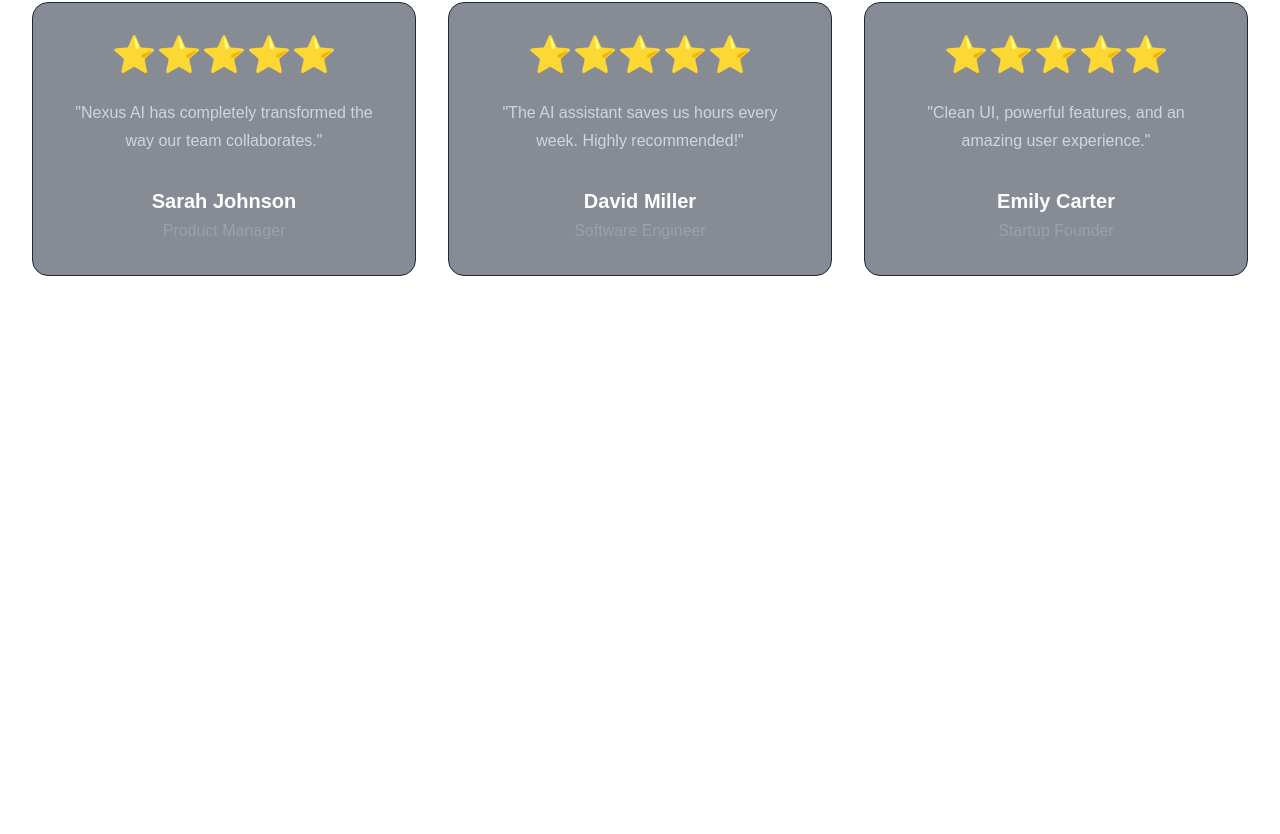
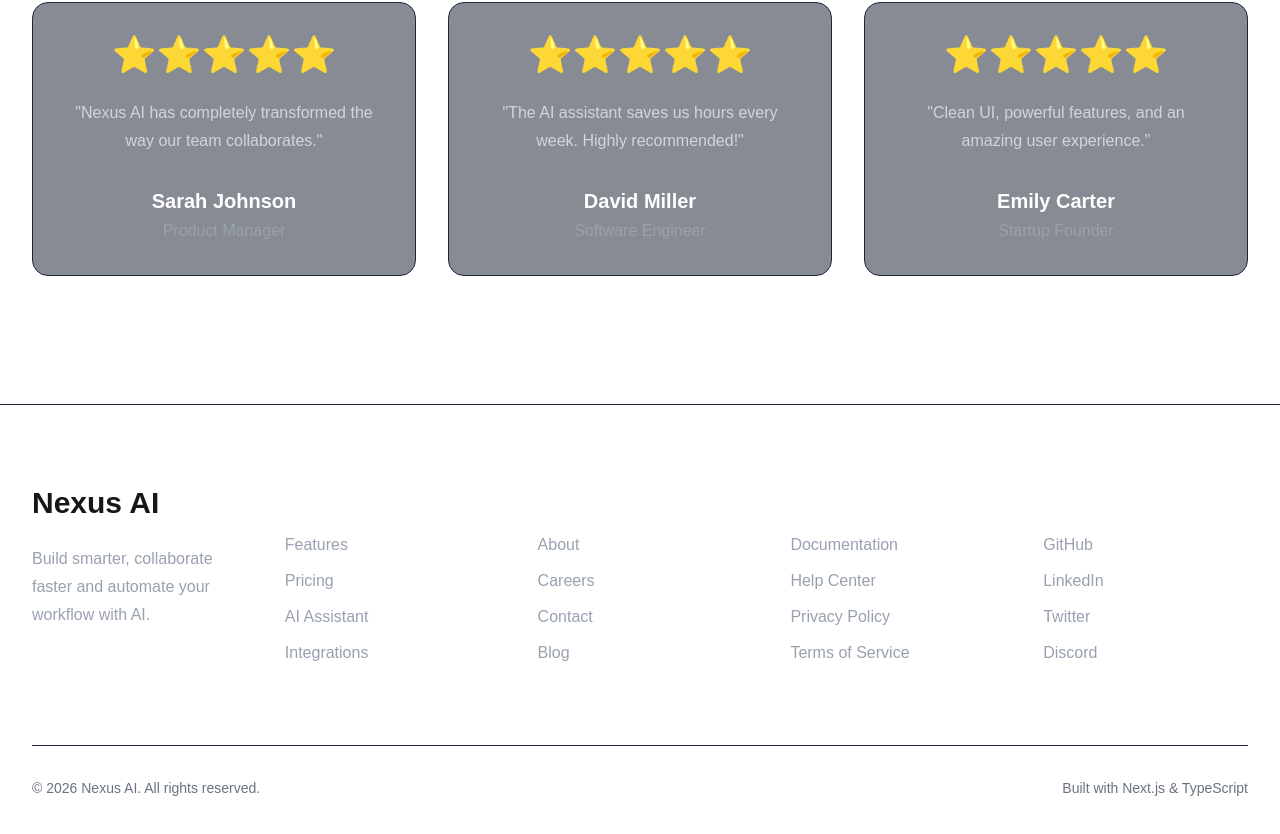
Before and after one commit to Spidamayank/Nexus-AI-SaaS, a Next.js app: page / in a window 1280 px wide. Shown: the part 3234-4068 px from the top of the page. Before the commit the page ends 3638 px from the top, so only its background shows below. Built offline with nearby package versions, Linux system fonts and the light colour scheme.

Commit message:
feat: complete modern SaaS landing page

```diff
--- a/app/components/home/Footer.tsx
+++ b/app/components/home/Footer.tsx
@@ -0,0 +1,90 @@
+export default function Footer() {
+  return (
+    <footer className="border-t border-gray-800 py-20">
+        <div className="max-w-7xl mx-auto px-8">
+            <div className="grid grid-cols-5 gap-12">
+                <div>
+                    <h2 className="text-3xl font-bold">
+                        Nexus AI
+                    </h2>
+
+                    <p className="mt-6 leading-7 text-gray-400">
+                        Build smarter, collaborate faster and
+                        automate your workflow with AI.
+                    </p>
+                </div>
+                <div>
+                    <h3 className="font-semibold text-white">
+                        Product
+                    </h3>
+
+                    <ul className="mt-6 space-y-3 text-gray-400">
+                        <li className="cursor-pointer transition-colors duration-300 hover:text-white">
+                            Features
+                        </li>
+                        <li className="cursor-pointer transition-colors duration-300 hover:text-white">
+                            Pricing
+                        </li>
+                        <li className="cursor-pointer transition-colors duration-300 hover:text-white">
+                            AI Assistant
+                        </li>
+                        <li className="cursor-pointer transition-colors duration-300 hover:text-white">
+                            Integrations
+                        </li>
+                    </ul>
+                </div>
+
+                <div>
+                    <h3 className="font-semibold text-white">
+                        Company
+                    </h3>
+
+                    <ul className="mt-6 space-y-3 text-gray-400">
+                        <li className="cursor-pointer transition-colors duration-300 hover:text-white">About</li>
+                        <li className="cursor-pointer transition-colors duration-300 hover:text-white">Careers</li>
+                        <li className="cursor-pointer transition-colors duration-300 hover:text-white">Contact</li>
+                        <li className="cursor-pointer transition-colors duration-300 hover:text-white">Blog</li>
+                    </ul>
+                </div>
+
+                <div>
+                    <h3 className="font-semibold text-white">
+                        Resources
+                    </h3>
+
+                    <ul className="mt-6 space-y-3 text-gray-400">
+                        <li className="cursor-pointer transition-colors duration-300 hover:text-white">Documentation</li>
+                        <li className="cursor-pointer transition-colors duration-300 hover:text-white">Help Center</li>
+                        <li className="cursor-pointer transition-colors duration-300 hover:text-white">Privacy Policy</li>
+                        <li className="cursor-pointer transition-colors duration-300 hover:text-white">Terms of Service</li>
+                    </ul>
+                </div>
+
+                <div>
+                    <h3 className="font-semibold text-white">
+                        Connect
+                    </h3>
+
+                    <ul className="mt-6 space-y-3 text-gray-400">
+                        <li className="cursor-pointer transition-colors duration-300 hover:text-white">GitHub</li>
+                        <li className="cursor-pointer transition-colors duration-300 hover:text-white">LinkedIn</li>
+                        <li className="cursor-pointer transition-colors duration-300 hover:text-white">Twitter</li>
+                        <li className="cursor-pointer transition-colors duration-300 hover:text-white">Discord</li>
+                    </ul>
+                </div>
+            </div>
+            <div className="mt-20 border-t border-gray-800 pt-8">
+                <div className="flex items-center justify-between">
+                    <p className="text-sm text-gray-500">
+                        © 2026 Nexus AI. All rights reserved.
+                    </p>
+
+                    <p className="text-sm text-gray-500">
+                        Built with Next.js & TypeScript
+                    </p>
+                </div>
+            </div>
+        </div>
+    </footer>
+  );
+}
--- a/app/page.tsx
+++ b/app/page.tsx
@@ -3,6 +3,8 @@
 import Features from "./components/home/Features";
 import Pricing from "./components/home/Pricing";
 import Testimonials from "./components/home/Testimonials";
+import Footer from "./components/home/Footer";
+
 export default function Home() {
   return (
     <main className="pt-24">
@@ -11,6 +13,7 @@
       <Features />
       <Pricing />
       <Testimonials />
+      <Footer />
     </main>
   );
 }
```
